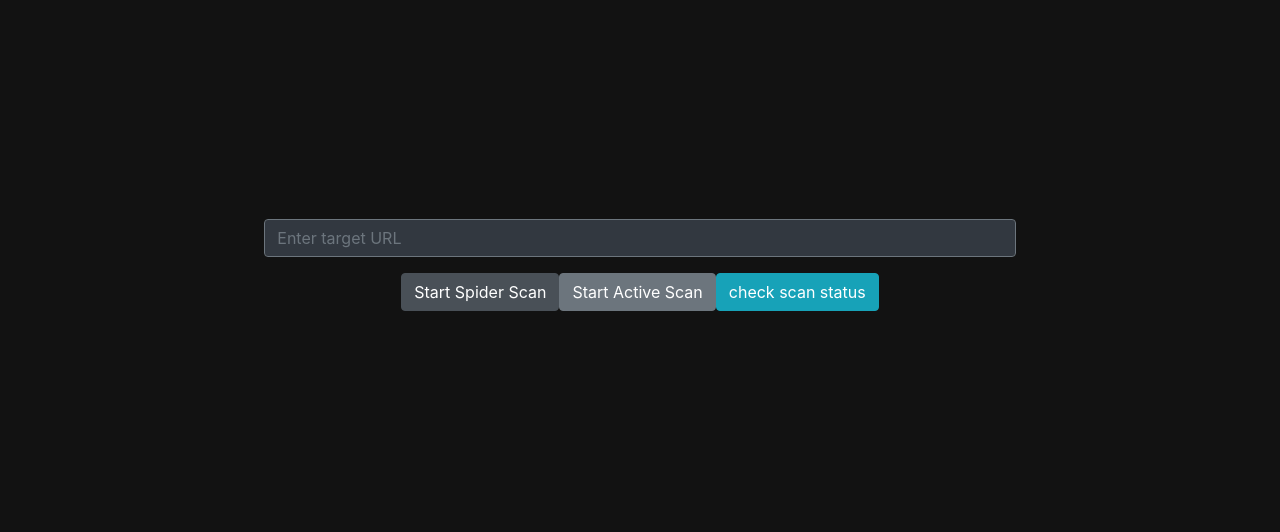
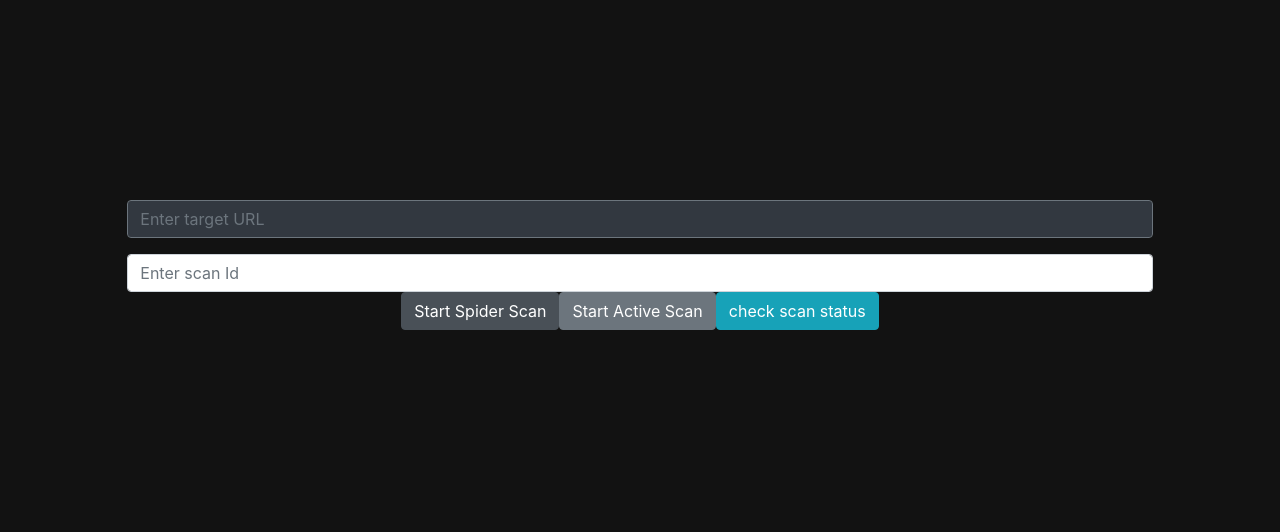
Before and after one commit to seancarr717/VulnScanner, a Flask app: page /spider in a window 1280 px wide. Shown: the part 135-667 px from the top of the page. Run offline with Flask 3, Linux system fonts and the light colour scheme; a user stored in the database is signed in; some libraries are stand-ins or nearby versions.

Commit message:
fix scan status

```diff
--- a/app/templates/spider.html
+++ b/app/templates/spider.html
@@ -42,6 +42,7 @@
 <div class="container d-flex justify-content-center align-items-center">
   <div class="row justify-content-center">
     <input type="text" id="targetUrl" class="form-control" placeholder="Enter target URL">
+    <input type="text" id="scanId" class="form-control" placeholder="Enter scan Id">
     <!--buttons to start scans functions-->
     <button onclick="startSpider()" class="btn btn-primary">Start Spider Scan</button>
     <button onclick="startActiveScan()" class="btn btn-secondary">Start Active Scan</button>
```
